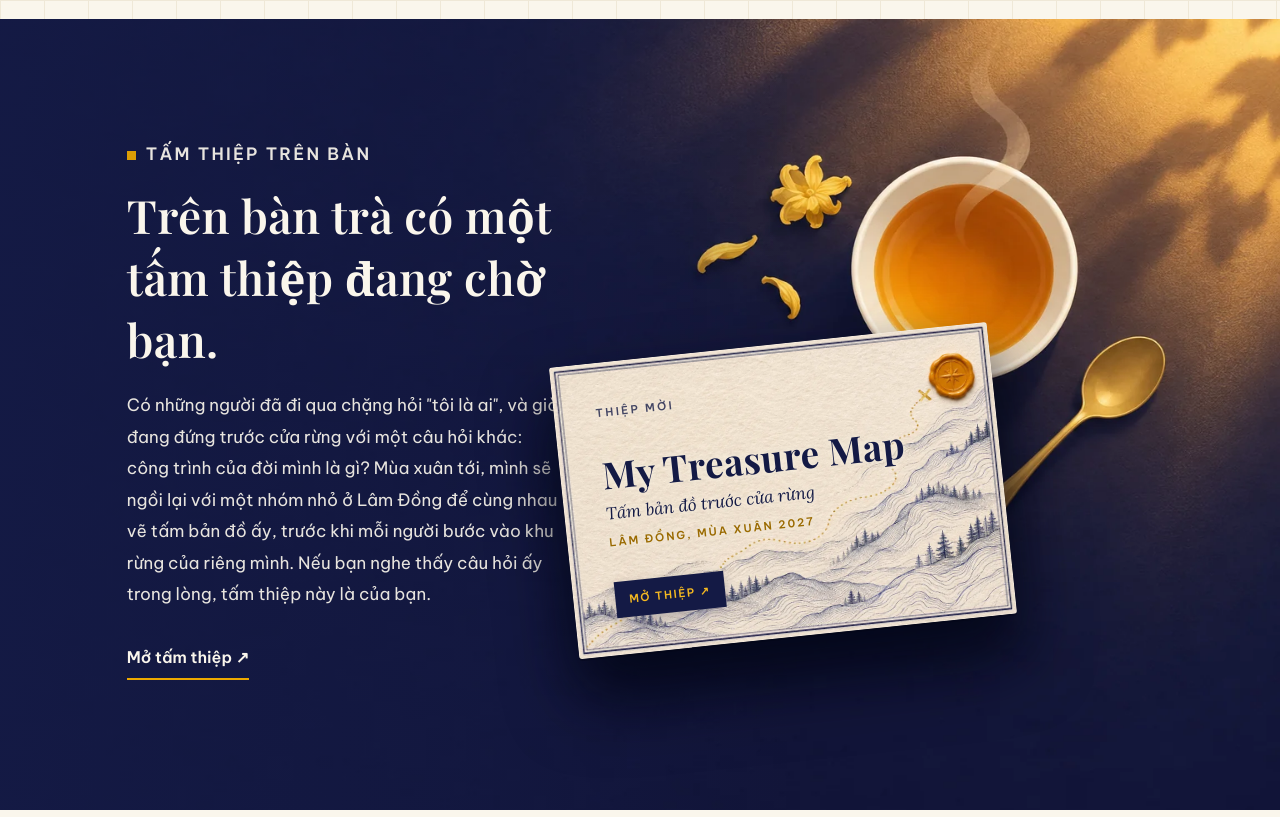
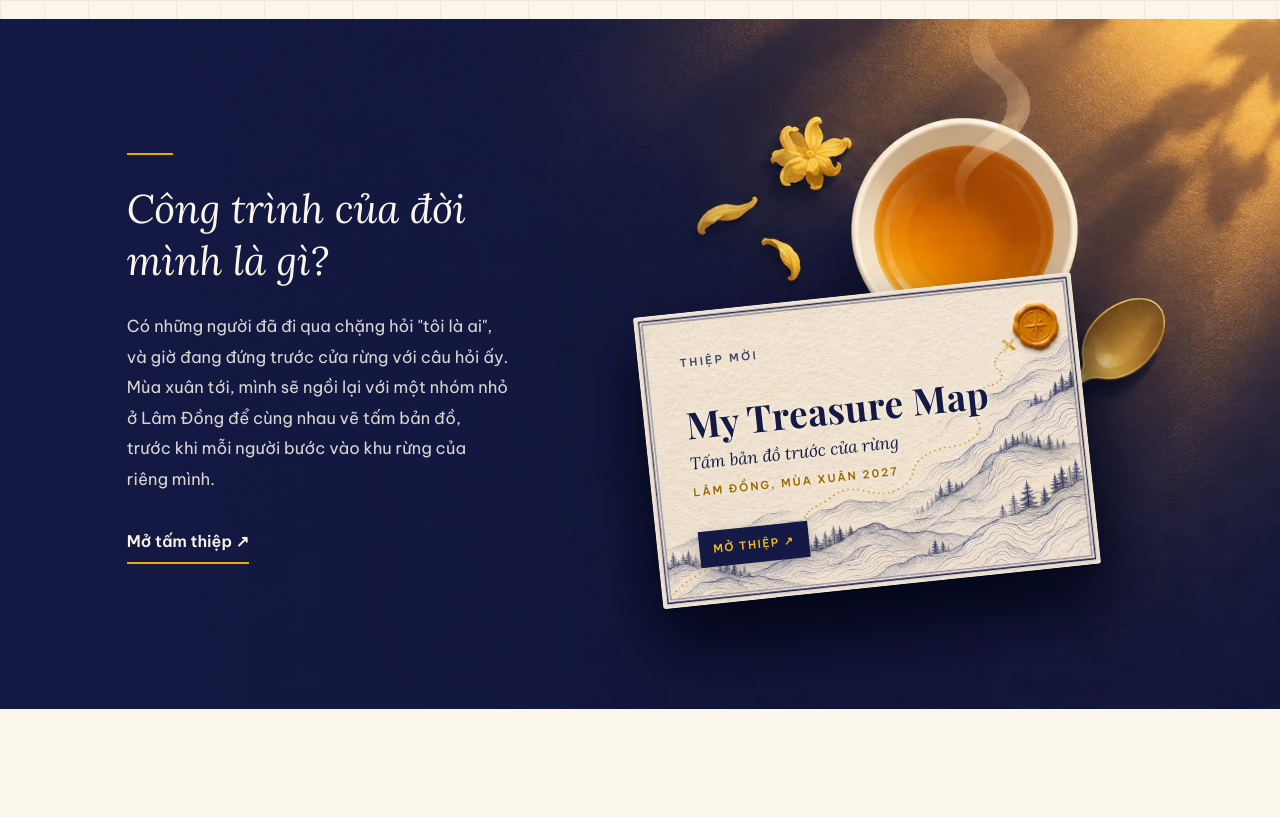
Before and after one commit to vpy-creator/vpy-creator.github.io, a plain HTML site: page index.html in a window 1280 px wide. Shown: the part 803-1620 px from the top of the page. Drawn offline with nearby package versions, Linux system fonts and the light colour scheme; no server answers.

Commit message:
Hiên nhà: đoạn thiệp chỉ giữ câu hỏi Công trình của đời mình là gì?, bỏ nhãn và tiêu đề tả cảnh; thiệp không còn che chữ
Co-Authored-By: Claude Opus 5.5 <noreply@anthropic.com>
Claude-Session: https://claude.ai/code/session_01E9LZU4H5FqJz7WLyFWY4jo

```diff
--- a/index.html
+++ b/index.html
@@ -109,13 +109,13 @@ a:focus-visible,button:focus-visible{outline:3px solid var(--accent);outline-off
 /* Tấm thiệp trên bàn */
 .thiep{position:relative;color:#FAF6EC;padding:120px 0 130px;background:#141A45 url(assets/ban-tra.webp) center 38%/cover no-repeat;overflow:hidden}
 .thiep:before{content:'';position:absolute;inset:0;background:linear-gradient(90deg,rgba(20,26,69,.92) 0%,rgba(20,26,69,.55) 38%,rgba(20,26,69,0) 62%);pointer-events:none}
-.thiep .wrap{position:relative;display:grid;grid-template-columns:.9fr 1.1fr;gap:5%;align-items:center}
-.thiep .eyebrow{color:#FAF6EC;opacity:.8}
-.thiep h2{margin:14px 0 20px;font-size:clamp(30px,3.8vw,46px)}
-.thiep .say p{opacity:.92;max-width:27em;font-size:17px}
+.thiep .wrap{position:relative;display:grid;grid-template-columns:minmax(0,.8fr) minmax(0,1.2fr);gap:7%;align-items:center}
+.thiep .q{margin:0 0 24px;font:italic 400 clamp(28px,3.2vw,40px)/1.3 'Lora',Georgia,serif;color:#FAF6EC}
+.thiep .q:before{content:'';display:block;width:46px;height:2px;margin-bottom:28px;background:var(--accent)}
+.thiep .say p:not(.q){opacity:.86;max-width:25em;font-size:16.5px}
 .thiep .textlink{margin-top:22px;color:#FAF6EC}
 .table{position:relative;min-height:440px}
-.float{position:absolute;left:31%;top:70%;width:min(440px,82vw);transform:translate(-50%,-50%);animation:float 7s ease-in-out infinite}
+.float{position:absolute;left:50%;top:70%;width:min(440px,82vw);transform:translate(-50%,-50%);animation:float 7s ease-in-out infinite}
 .card{position:relative;display:flex;flex-direction:column;justify-content:space-between;aspect-ratio:3/2;padding:9% 9.5% 8.5%;background:#F3ECDD url(assets/thiep.webp) center/cover no-repeat;color:#141A45;text-decoration:none;overflow:hidden;border-radius:3px;transform:rotate(-6deg);box-shadow:0 40px 70px rgba(2,4,20,.65),0 2px 0 rgba(2,4,20,.3),inset 0 0 0 1px rgba(255,255,255,.18);transition:transform .5s cubic-bezier(.2,.7,.2,1),box-shadow .5s}
 .card:hover,.card:focus-visible{transform:rotate(-1.5deg) translateY(-14px) scale(1.04);box-shadow:0 60px 90px rgba(2,4,20,.7),0 2px 0 rgba(2,4,20,.3),inset 0 0 0 1px rgba(255,255,255,.18)}
 .card:after{content:'';position:absolute;inset:0;background:linear-gradient(105deg,transparent 42%,rgba(255,250,235,.38) 50%,transparent 58%);transform:translateX(-130%);animation:shine 7s ease-in-out infinite;pointer-events:none}
@@ -127,7 +127,7 @@ a:focus-visible,button:focus-visible{outline:3px solid var(--accent);outline-off
 .c-sub{font:italic 400 clamp(14px,3.8vw,17px)/1.55 'Lora',Georgia,serif;margin-top:2px}
 .c-place{margin-top:6px;font-size:11px;font-weight:600;letter-spacing:2px;text-transform:uppercase;color:#9A6A00}
 .c-open{background:#141A45;color:#F5B921;padding:8px 14px;font-size:11px;font-weight:600;letter-spacing:1.6px;text-transform:uppercase;box-shadow:0 6px 14px rgba(20,26,69,.25)}
-.cardshadow{position:absolute;left:31%;top:70%;width:min(440px,82vw);aspect-ratio:3/2;transform:translate(-50%,-50%) rotate(-6deg) translateY(28px);background:rgba(2,4,20,.5);filter:blur(28px);border-radius:12px;pointer-events:none}
+.cardshadow{position:absolute;left:50%;top:70%;width:min(440px,82vw);aspect-ratio:3/2;transform:translate(-50%,-50%) rotate(-6deg) translateY(28px);background:rgba(2,4,20,.5);filter:blur(28px);border-radius:12px;pointer-events:none}
 @keyframes float{0%,100%{transform:translate(-50%,-50%)}50%{transform:translate(-50%,calc(-50% - 10px))}}
 @keyframes shine{0%,62%{transform:translateX(-130%)}100%{transform:translateX(130%)}}
 
@@ -253,9 +253,8 @@ input:focus,textarea:focus{outline:none;border-bottom-color:var(--accent);border
 <section class="thiep" id="thiep">
   <div class="wrap">
     <div class="say rv">
-      <p class="eyebrow">Tấm thiệp trên bàn</p>
-      <h2>Trên bàn trà có một tấm thiệp đang chờ bạn.</h2>
-      <p>Có những người đã đi qua chặng hỏi "tôi là ai", và giờ đang đứng trước cửa rừng với một câu hỏi khác: công trình của đời mình là gì? Mùa xuân tới, mình sẽ ngồi lại với một nhóm nhỏ ở Lâm Đồng để cùng nhau vẽ tấm bản đồ ấy, trước khi mỗi người bước vào khu rừng của riêng mình. Nếu bạn nghe thấy câu hỏi ấy trong lòng, tấm thiệp này là của bạn.</p>
+      <p class="q">Công trình của đời mình là&nbsp;gì?</p>
+      <p>Có những người đã đi qua chặng hỏi "tôi là ai", và giờ đang đứng trước cửa rừng với câu hỏi ấy. Mùa xuân tới, mình sẽ ngồi lại với một nhóm nhỏ ở Lâm Đồng để cùng nhau vẽ tấm bản đồ, trước khi mỗi người bước vào khu rừng của riêng mình.</p>
       <a class="textlink" href="my-treasure-map/">Mở tấm thiệp ↗</a>
     </div>
     <div class="table rv">
```
